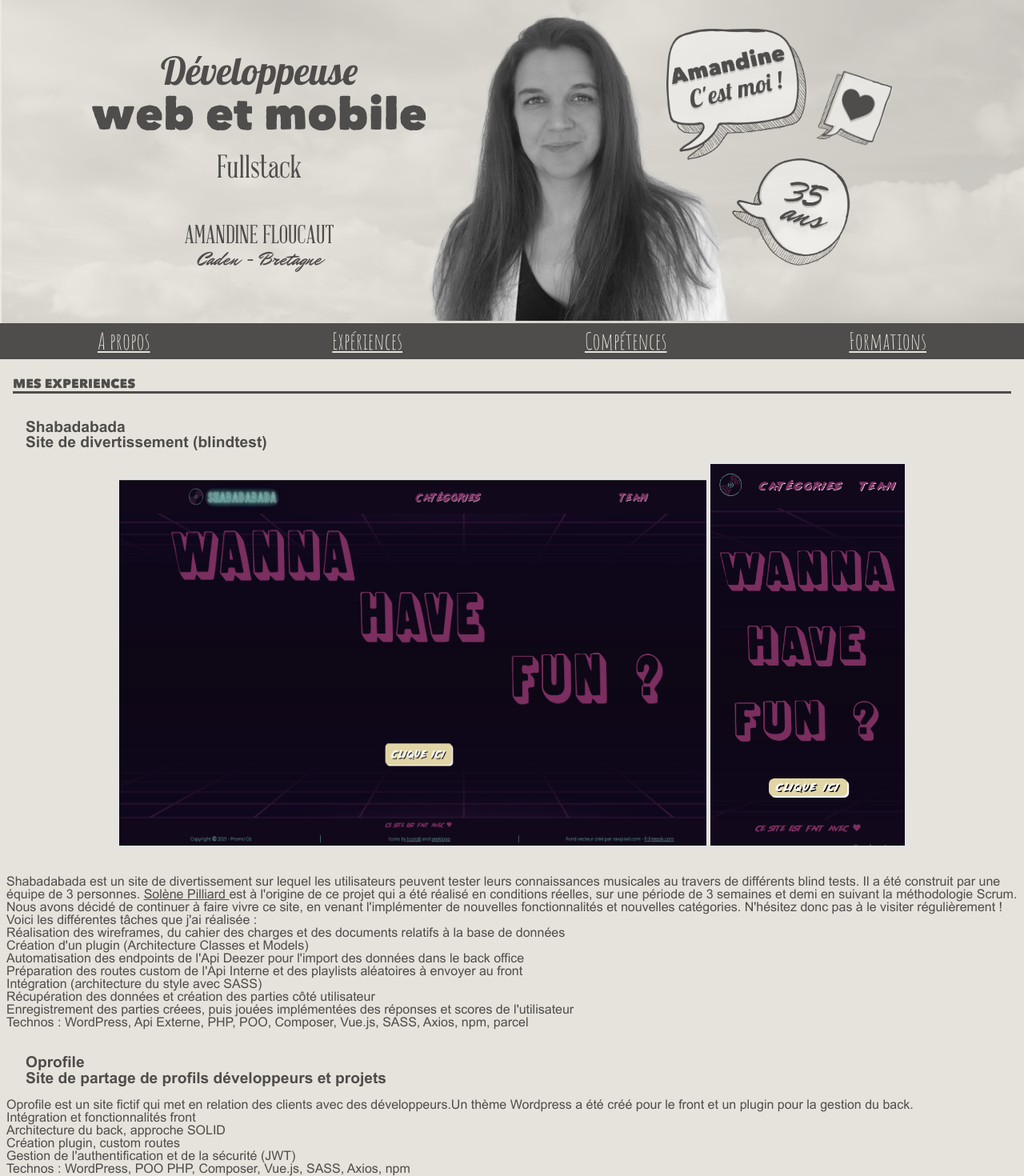
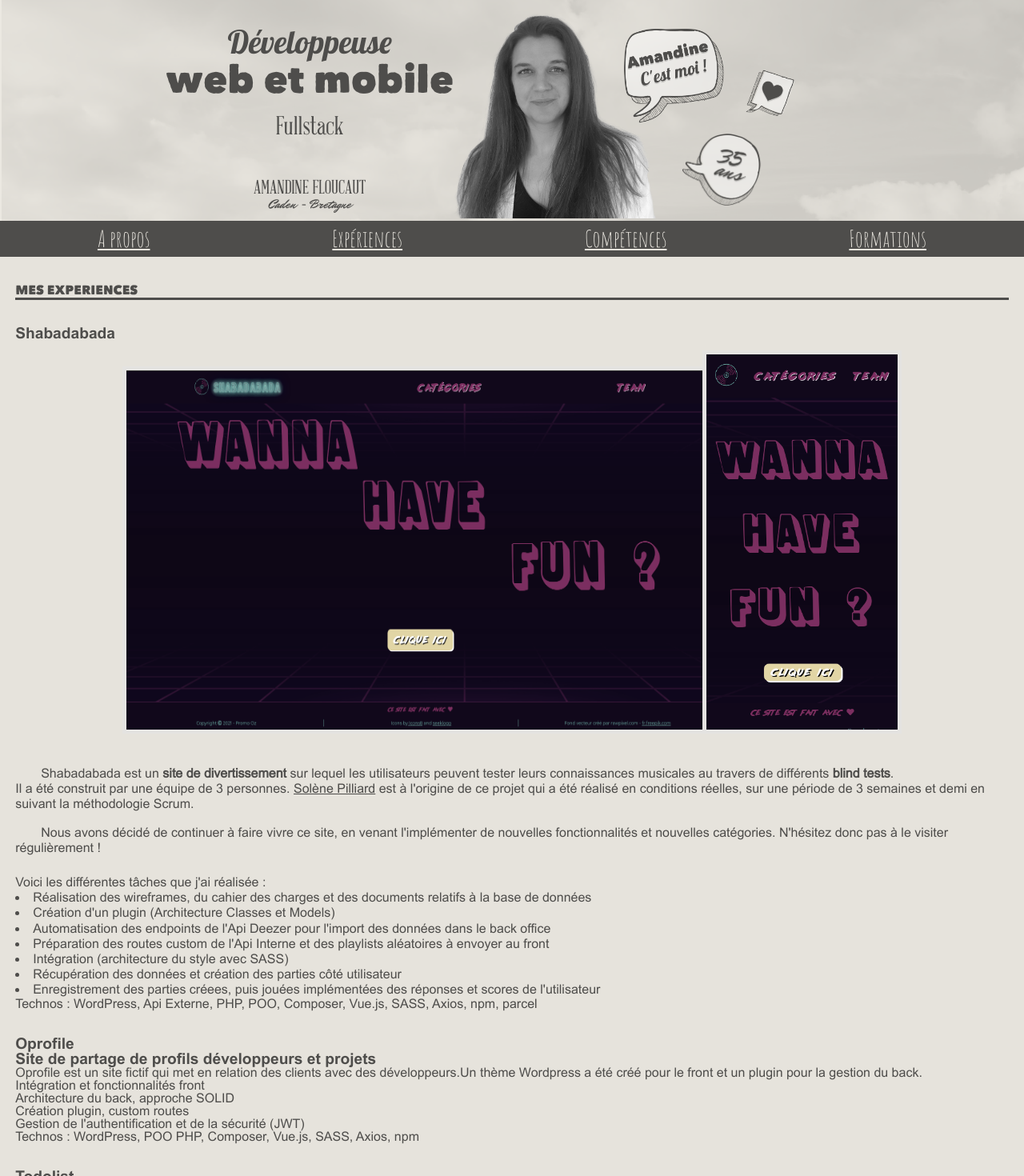
Before and after one commit to AmandineFloucaut/afloucaut, a Vue app: page /experiences in a window 1280 px wide. Shown: the top 1470 px of the page at 80% size. Built offline with nearby package versions, Linux system fonts and the light colour scheme.

Commit message:
experiences page wip

```diff
--- a/src/assets/scss/abstract/_mixins.scss
+++ b/src/assets/scss/abstract/_mixins.scss
@@ -1,3 +1,5 @@
+/* MEDIA QUERIES */
+
 @mixin screen-small {
     @media(min-width: 360px) {
         @content;
@@ -27,3 +29,26 @@
         @content;
     }
 }
+
+
+/* MIXINS PAGES */
+
+@mixin title-page {
+    font-family: 'Matiz';
+    text-transform: uppercase;
+    margin: 1rem 0rem;
+    border-bottom: solid 3px $dark-grey;
+    @content;
+}
+
+@mixin paragraph-page {
+    padding: 0.5rem 0rem;
+    text-indent: 2rem;
+    line-height: 1.2rem;
+
+    strong {
+      font-weight: bold;
+    }
+
+    @content;
+}
--- a/src/components/HeaderCv.vue
+++ b/src/components/HeaderCv.vue
@@ -331,51 +331,51 @@ export default {
           .info {
 
             &__job {
-                font-size: 3rem;
-                margin-top: 3rem;
+                font-size: 2.5rem;
+                margin-top: 1rem;
             }
 
             &__job2 {
-                font-size: 3.5rem;
+                font-size: 3rem;
             }
 
             &__stack {
-                font-size: 2.5rem;
+                font-size: 2rem;
             }
 
             &__name {
-                font-size: 2rem;
+                font-size: 1.5rem;
                 margin-top: 3rem;
             }
 
             &__location {
-                font-size: 1.5rem;
+                font-size: 1rem;
             }
         }
 
         .photo-cv {
-            width: 30%;
+            width: 20%;
             height: auto;
         }
 
         .bubble {
 
             &__name {
-                width: 70%;
+                width: 50%;
                 top: 20px;
-                left: -80px;
+                left: -40px;
             }
 
             &__heart {
-                width: 40%;
+                width: 25%;
                 top: 70px;
-                right: 50px;
+                right: 80px;
             }
 
             &__age {
-                width: 60%;
-                top: 180px;
-                right: 100px;
+                width: 40%;
+                top: 150px;
+                right: 120px;
             }
         }
     }
@@ -388,32 +388,32 @@ export default {
         .info {
 
             &__job {
-                margin-top: 8rem;
+                margin-top: 4rem;
             }
 
             &__name {
-                margin-top: 4rem;
+                margin-top: 2rem;
             }
         }
 
         .bubble {
 
             &__name {
-                width: 65%;
+                width: 50%;
                 top: 20px;
-                left: -150px;
+                left: -30px;
             }
 
             &__heart {
-                width: 35%;
+                width: 25%;
                 top: 90px;
                 right: 100px;
             }
 
             &__age {
-                width: 55%;
-                top: 250px;
-                right: 200px;
+                width: 35%;
+                top: 180px;
+                right: 180px;
             }
         }
     }
@@ -422,6 +422,17 @@ export default {
 @include screen-huge {
 
     .header-cv {
+
+        .info {
+
+            &__job {
+                margin-top: 2rem;
+            }
+
+            &__name {
+                margin-top: 2rem;
+            }
+        }
 
         .photo-cv {
             width: 25%;
--- a/src/views/About.vue
+++ b/src/views/About.vue
@@ -1,14 +1,17 @@
 <template>
   <div class="about">
-    <h1> Quis-suis-je ? </h1>
+    <h1 class="about__title title"> Qui-suis-je ? </h1>
 
-    <p>
-      Après 14 ans dans la gestion de relation clientèle, j'ai démarré une reconversion professionnelle début 2019. J'ai suivi diverses formations sur la programmation et le webdesign sur Openclassrooms puis une formation intensive de développeur web au sein de l'école O'clock. Je suis enfin prête à me lancer sur le marché du travail. La passion, la motivation, l'envie d'apprendre permanente et la positivité sont mes moteurs.
+    <p class="about__content">
+      Après 14 ans dans la gestion de relation clientèle, j'ai démarré une <strong> reconversion professionnelle </strong> début 2019. <br>
+      A la suite d'un bilan de compétences, j'ai commencé à me former seule à la <strong> programmation </strong> sur Openclassrooms, cela m'a permis de confirmer mon choix de reconversion. <br>
+      J'ai ensuite intégrée une formation intensive de développeur web au sein de l'<strong>école O'clock </strong> en 2020. Celle-ci c'est déroulée sur 5 mois en téléprésentiel, le dernier mois étant consacré à un projet professionnel en conditions réelles suivant la méthodologie SCRUM.
     </p>
-    <p>
-      Afin d'accélérer ma progression, je recherche soit un poste de développeur Junior dans une entreprise qui souhaite m'aider à monter en compétences, soit un poste de concepteur développeur d'applications en alternance.
+    <p class="about__content">
+      Je suis enfin prête à me lancer sur le marché du travail et afin d'accélérer ma progression, je recherche soit un poste de <strong> développeur web Junior </strong> dans une entreprise qui souhaite m'aider à monter en compétences, soit un poste de <strong> concepteur développeur d'applications en alternance </strong> (18 mois - rythme 2js formation / 3js entreprise).
     </p>
-    <p>
+    <p class="about__content">
+      La passion, la motivation, l'envie d'apprendre permanente et la positivité sont mes moteurs.
       En plus de la programmation, je suis passionnée de Photographie, j'adore passer du temps au tri, à trouver les meilleurs clichés et à les perfectionner via mon logiciel de retouche. J'ai un attrait pour le graphisme et je suis également amatrice de lecture et de musique.
     </p>
   </div>
@@ -24,4 +27,18 @@ export default{
 
 <style scoped lang="scss">
 
+@import '~@/assets/scss/main.scss';
+
+.about {
+  padding: 1.2rem;
+
+  &__title {
+    @include title-page;
+  }
+
+  &__content {
+    @include paragraph-page;
+  }
+}
+
 </style>
--- a/src/views/Experiences.vue
+++ b/src/views/Experiences.vue
@@ -1,13 +1,12 @@
 <template>
-<div class="experiences">
+<div class="experiences title">
     <h1> Mes experiences </h1>
 
     <section class="experience experience-oclock">
 
         <div class="shabadabada-project project">
             <h3 class="project__title">
-                Shabadabada <br>
-                Site de divertissement (blindtest)
+                Shabadabada
             </h3>
             <div class="project__images">
 
@@ -15,21 +14,24 @@
                 <img src="@/assets/images/shabadabada-mobile.png" alt="">
             </div>
             <p class="project__presentation">
-                Shabadabada est un site de divertissement sur lequel les utilisateurs peuvent tester leurs connaissances musicales au travers de différents blind tests.
-                Il a été construit par une équipe de 3 personnes. <a href="https://github.com/SolenePilliard"> Solène Pilliard </a> est à l'origine de ce projet qui a été réalisé en conditions réelles, sur une période de 3 semaines et demi en suivant la méthodologie Scrum. </p>
+                Shabadabada est un <strong> site de divertissement </strong> sur lequel les utilisateurs peuvent tester leurs connaissances musicales au travers de différents <strong>blind tests</strong>. <br>
+                Il a été construit par une équipe de 3 personnes. <a href="https://github.com/SolenePilliard">Solène Pilliard</a> est à l'origine de ce projet qui a été réalisé en conditions réelles, sur une période de 3 semaines et demi en suivant la méthodologie Scrum. </p>
             <p class="project__presentation">
-                Nous avons décidé de continuer à faire vivre ce site, en venant l'implémenter de nouvelles fonctionnalités et nouvelles catégories. N'hésitez donc pas à le visiter régulièrement !
+                Nous avons décidé de continuer à faire vivre ce site, en venant l'implémenter de nouvelles fonctionnalités et nouvelles catégories. N'hésitez donc pas à le visiter régulièrement ! <br>
+
+            </p>
+            <p class="project__tasks">
                 Voici les différentes tâches que j'ai réalisée :
+                <ul >
+                    <li class="task">Réalisation des wireframes, du cahier des charges et des documents relatifs à la base de données</li>
+                    <li class="task">Création d'un plugin (Architecture Classes et Models)</li>
+                    <li class="task">Automatisation des endpoints de l'Api Deezer pour l'import des données dans le back office</li>
+                    <li class="task">Préparation des routes custom de l'Api Interne et des playlists aléatoires à envoyer au front</li>
+                    <li class="task">Intégration (architecture du style avec SASS)</li>
+                    <li class="task">Récupération des données et création des parties côté utilisateur</li>
+                    <li class="task">Enregistrement des parties créees, puis jouées implémentées des réponses et scores de l'utilisateur</li>
+                </ul>
             </p>
-            <ul>
-                <li>Réalisation des wireframes, du cahier des charges et des documents relatifs à la base de données</li>
-                <li>Création d'un plugin (Architecture Classes et Models)</li>
-                <li>Automatisation des endpoints de l'Api Deezer pour l'import des données dans le back office</li>
-                <li>Préparation des routes custom de l'Api Interne et des playlists aléatoires à envoyer au front</li>
-                <li>Intégration (architecture du style avec SASS)</li>
-                <li>Récupération des données et création des parties côté utilisateur</li>
-                <li>Enregistrement des parties créees, puis jouées implémentées des réponses et scores de l'utilisateur</li>
-            </ul>
 
             <p>Technos : WordPress, Api Externe, PHP, POO, Composer, Vue.js, SASS, Axios, npm, parcel</p>
         </div>
@@ -110,13 +112,10 @@ export default {
 
 .experiences {
 
-    margin-top: 1.5rem;
+    padding: 1.2rem;
 
     &>h1 {
-        font-family: 'Matiz';
-        text-transform: uppercase;
-        margin: 1rem 1rem;
-        border-bottom: solid 3px $dark-grey;
+       @include title-page;
     }
 
     .experience {
@@ -127,18 +126,12 @@ export default {
             justify-content: space-around;
             align-items: center;
             font-weight: bold;
-
-            &>h2 {
-                font-family: 'ArialBold';
-            }
         }
 
         .project {
-            margin: 2rem 0.5rem;
+            margin: 2rem 0rem;
 
             &__title {
-                margin: 1rem;
-                padding: 0rem 0.5rem;
                 font-family: 'ArialBold';
                 font-size: 1.2rem;
             }
@@ -168,6 +161,21 @@ export default {
                     margin-left: -20px;
                 }
             }
+
+            &__presentation {
+                @include paragraph-page;
+
+            }
+
+            &__tasks {
+                margin-top: 1rem;
+                line-height: 1.2rem;
+
+                &>ul {
+                    list-style: disc inside;
+                }
+
+            }
         }
     }
 }
```
Also changed, not shown: src/views/Skills.vue (line endings or trailing spaces), src/views/Trainings.vue (line endings or trailing spaces).
